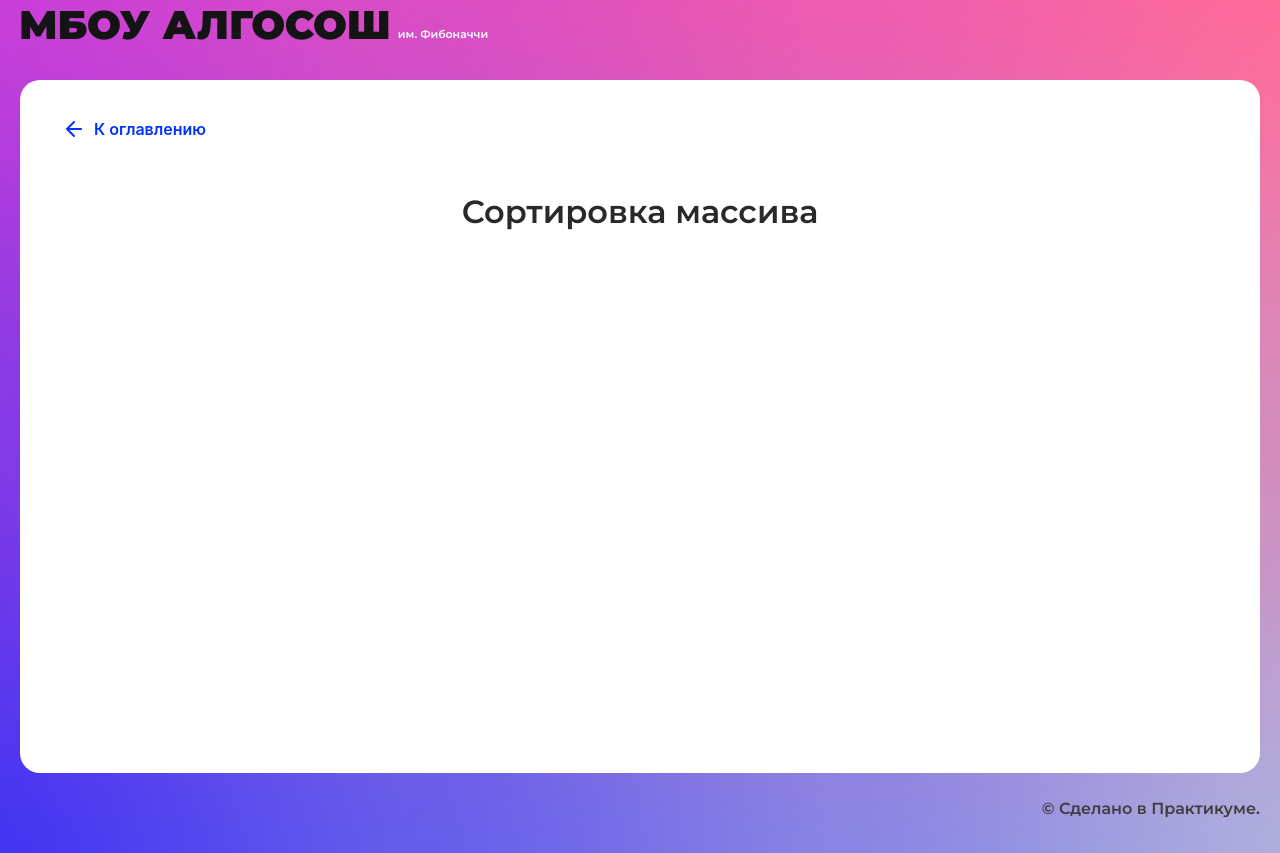
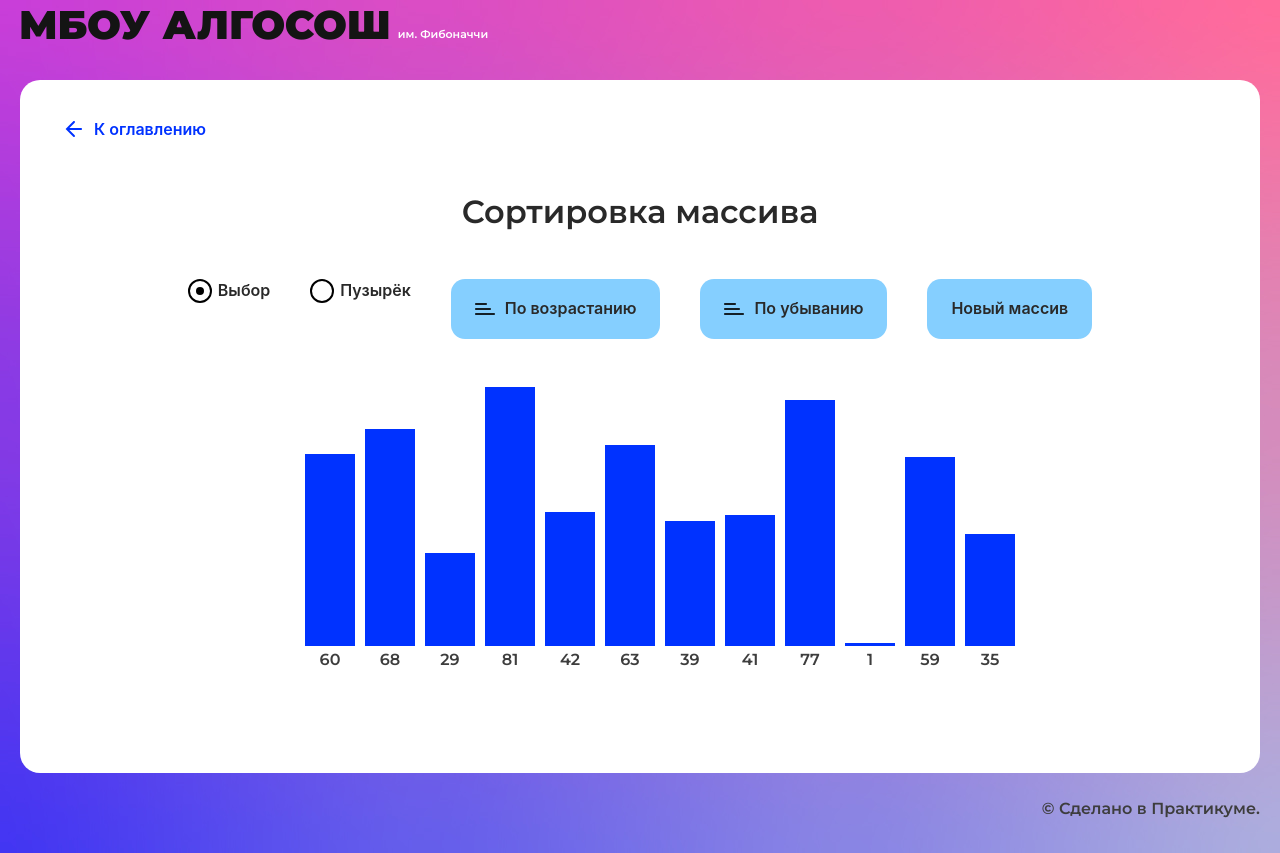
Before and after one commit to isvakulenko/algososh, a React (Create React App) app: page /sorting in a window 1280 px wide. Built offline with nearby package versions, Linux system fonts and the light colour scheme.

Commit message:
Get random arr

```diff
--- /dev/null
+++ b/src/components/sorting-page/sorting-page.module.css
@@ -0,0 +1,22 @@
+.radio{
+
+}
+.wrapper{
+  display: flex;
+  gap: 40px;
+  min-width: 50%;
+  margin: 0 auto;
+  justify-content: center;
+}
+
+.list {
+  margin: 0 auto;
+  padding-top: 48px;
+  list-style-type: none;
+  max-width: 944px;
+  display: flex;
+  column-gap: 10px;
+  justify-content: center;
+  align-items: flex-end;
+  align-content: flex-start;
+}
--- a/src/components/sorting-page/sorting-page.tsx
+++ b/src/components/sorting-page/sorting-page.tsx
@@ -1,10 +1,130 @@
 import React from "react";
+import { useState, useEffect } from "react";
+import { DELAY_IN_MS } from "../../constants/delays";
+import { Button } from "../ui/button/button";
+import { Column } from "../ui/column/column";
+import { RadioInput } from "../ui/radio-input/radio-input";
+import styles from "./sorting-page.module.css";
 import { SolutionLayout } from "../ui/solution-layout/solution-layout";
 
 export const SortingPage: React.FC = () => {
+  const [sortingType, setSortingType] = useState<string>("select");
+  const [initialArr, setInitialArr] = useState<number[]>([]);
+  const [inExecute, setinExecute] = useState(false);
+
+  enum Direction {
+    Ascending = "ascending",
+    Descending = "descending",
+  }
+  const randomArr = (): number[] => {
+    //Минимальнная длинна массива
+    const minLen = 3;
+    //Максимальная длинна массива
+    const maxLen = 17;
+    // Максимальное число в массиве
+    const maxNum = 100;
+    // Максимальное число в массиве
+    const minNum = 0;
+    //Выберем длинну массива
+    const arrLen = Math.floor(Math.random() * (maxLen - minLen)) + minLen;
+    console.log(arrLen);
+    let arr = [];
+    for (let i = 0; i <= arrLen - 1; i++) {
+      //Случайное число для массива
+      let randNum = Math.floor(Math.random() * (maxNum - minNum)) + minNum;
+      arr.push(randNum);
+    }
+    // Чтобы не было повторов
+    return Array.from(new Set(arr));
+  };
+  const swap = (
+    arr: number[],
+    firstIndex: number,
+    secondIndex: number
+  ): void => {
+    const temp = arr[firstIndex];
+    arr[firstIndex] = arr[secondIndex];
+    arr[secondIndex] = temp;
+  };
+
+  const generateNewArray = () => {
+    setInitialArr(randomArr());
+    console.log(initialArr);
+  };
+
+  // При первоначальной загрузки страницы отобразим произвольный массив
+  useEffect(() => {
+    generateNewArray();
+  }, []);
+
+  const getBubbleSortSteps = (arr: number[]) => {
+    for (let i = 0; i < arr.length; i++) {
+      let swapped = false;
+      let sortState: number[][] = [[...arr]];
+      for (let j = 0; j < arr.length - i - 1; j++) {
+        if (arr[j] < arr[j + 1]) {
+          swap(arr, j, j + 1);
+          sortState.push([...arr]);
+          swapped = true;
+        }
+      }
+      if (!swapped) {
+        break;
+      }
+    }
+    return arr;
+  };
+
   return (
     <SolutionLayout title="Сортировка массива">
-
+      <div className={styles.wrapper}>
+        <RadioInput
+          label="Выбор"
+          value="select"
+          onChange={() => setSortingType("select")}
+          checked={sortingType === "select"}
+          extraClass={styles.radio}
+        ></RadioInput>
+        <RadioInput
+          label="Пузырёк"
+          value="bubble"
+          onChange={() => setSortingType("bubble")}
+          checked={sortingType === "bubble"}
+        ></RadioInput>
+        <Button
+          sorting={Direction.Ascending}
+          type="button"
+          text={"По возрастанию"}
+          // onClick={() => sortArr(Direction.Ascending)}
+          // isLoader={sortDirection === Direction.Ascending && isExecute}
+          // disabled={sortDirection !== Direction.Ascending && isExecute}
+        ></Button>
+        <Button
+          type="button"
+          text={"По убыванию"}
+          sorting={Direction.Ascending}
+          //     onClick={() => sortArr(Direction.Descending)}
+          // isLoader={sortDirection === Direction.Descending && isExecute}
+          // disabled={sortDirection !== Direction.Descending && isExecute}
+        ></Button>
+        <Button
+          text={"Новый массив"}
+          onClick={() => generateNewArray()}
+          // disabled={isExecute}
+          type="button"
+        ></Button>
+      </div>
+      <div>
+        <ul className={styles.list}>
+          {initialArr &&
+            initialArr.map((item, index) => {
+              return (
+              <li key={index}>
+                <Column index={item} />
+              </li>)
+            })}
+        </ul>
+      </div>
     </SolutionLayout>
   );
 };
```
